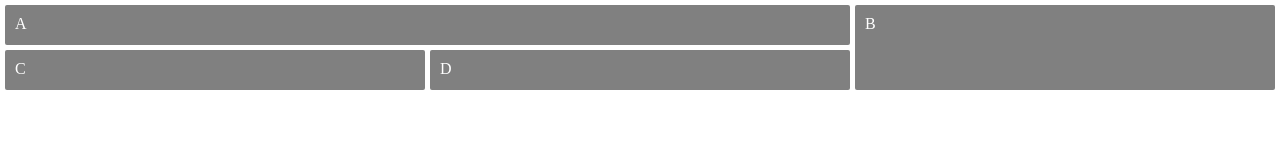
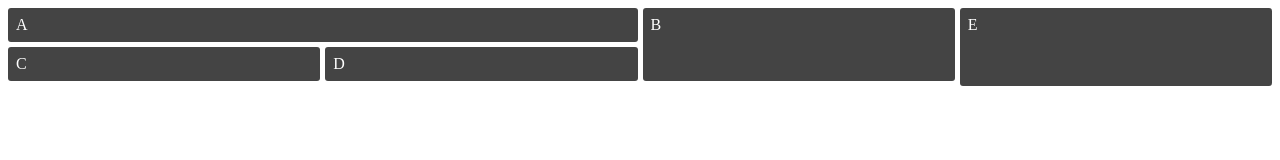
Before and after one commit to ArfanFahad/Grid_Layout_1, a plain HTML site: page index.html in a window 1280 px wide. Drawn offline with Linux system fonts and the light colour scheme.

Commit message:
important lesson

```diff
--- a/index.html
+++ b/index.html
@@ -7,11 +7,22 @@
     <link rel="stylesheet" href="style.css">
 </head>
 <body>
+    <!--First design-->
+    <!-- <div class="container">
+        <div class="box a">A</div>
+        <div class="box b">B</div>
+        <div class="box c">C</div>
+        <div class="box d">D</div>
+    </div> -->
+
+    <!--Second Design-->
     <div class="container">
         <div class="box a">A</div>
         <div class="box b">B</div>
         <div class="box c">C</div>
         <div class="box d">D</div>
+        <div class="box e">E</div>
     </div>
+
 </body>
 </html>
--- a/style.css
+++ b/style.css
@@ -1,4 +1,4 @@
-* {
+/* * {
     margin: 0;
     padding: 0;
 }
@@ -37,4 +37,94 @@
     background-color: gray;
     border-radius: 2px;
     padding: 10px;
+} */
+
+/* First design end */
+
+
+
+/* 2nd design start */
+/* .container {
+    display: grid;
+    grid-gap: 6px;
+    color: aliceblue;
+    grid-template-columns: 1fr 1fr 1fr 1fr;
 }
+
+.box {
+    border-radius: 2px;
+    padding: 8px;
+}
+
+.a {
+    background-color: #444444;
+    grid-column: 1 / span 2;
+}
+
+.b {
+    background-color: #444444;
+    grid-column: 3 / span 2;
+}
+
+.c {
+    background-color: #444444;
+}
+
+.d {
+    background-color: #444444;
+    grid-column: 2 / span 3;
+}
+
+.e {
+    background-color: #444444;
+    grid-column: 1 / -1;
+} */
+/* 2nd Design End */
+
+
+/* 3rd Design Start */
+.container {
+    display: grid;
+    grid-gap: 5px;
+    grid-auto-columns: 100px;
+    /* What is grid-auto-columns?
+    /* Ans: মানে আমাদের ফিক্সড যেগুলো কলাম আছে, তারথেকেও বেশি যদি হয় আইটেম তাহলে যে অতিরিক্ত কলাম ক্রিয়েট হবে সেগুলোর লেন্থ হবে একেটার ১০০ পিক্সেল
+    */
+    grid-template-columns: repeat(4, 1fr);
+
+}
+
+.box {
+    background-color: #444444;
+    color: white;
+    padding: 8px;
+    border-radius: 3px;
+}
+
+.a {
+    grid-column: 1 / 3;
+    grid-row: 1;
+    /* grid-row: 1; places  the item starting at the first
+    row line and extends to the end of that row, effectively covering the first row entirely.
+    /* grid row: 2; would place the item starting at the second row line; */
+}
+
+.b {
+    grid-column: 3;
+    grid-row: 1 / 3;
+}
+
+.c {
+    grid-column: 1;
+    grid-row: 2;
+}
+
+.d {
+    grid-column: 2;
+    grid-row: 2;
+}
+
+.e {
+    grid-column: 4 / 5;
+    grid-row: 1 / 4;
+}
```
